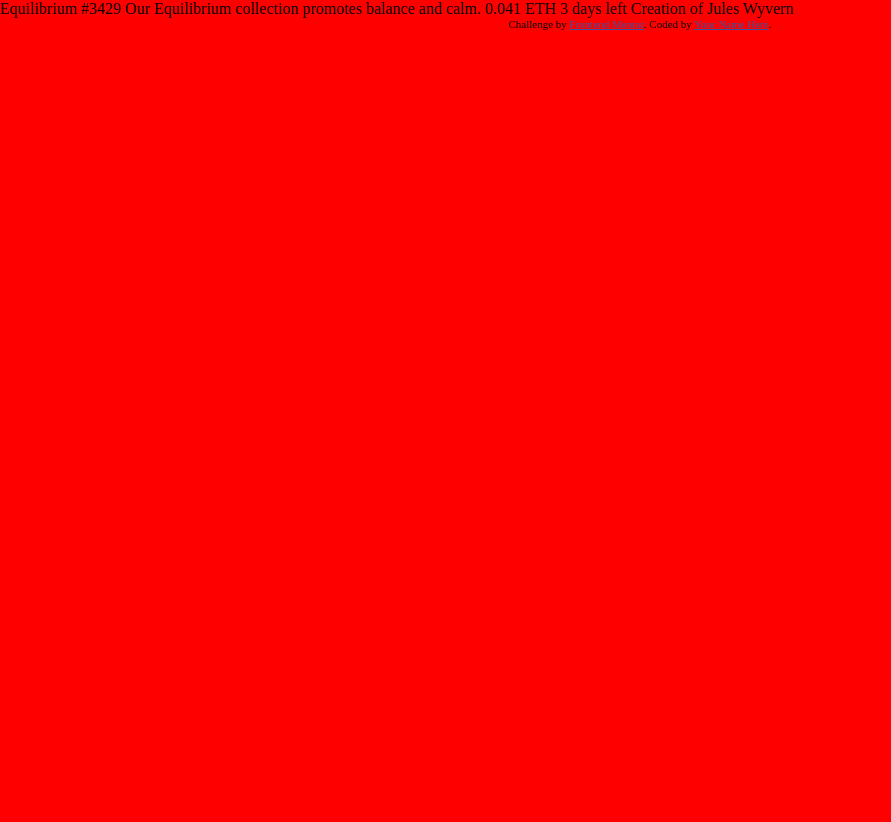
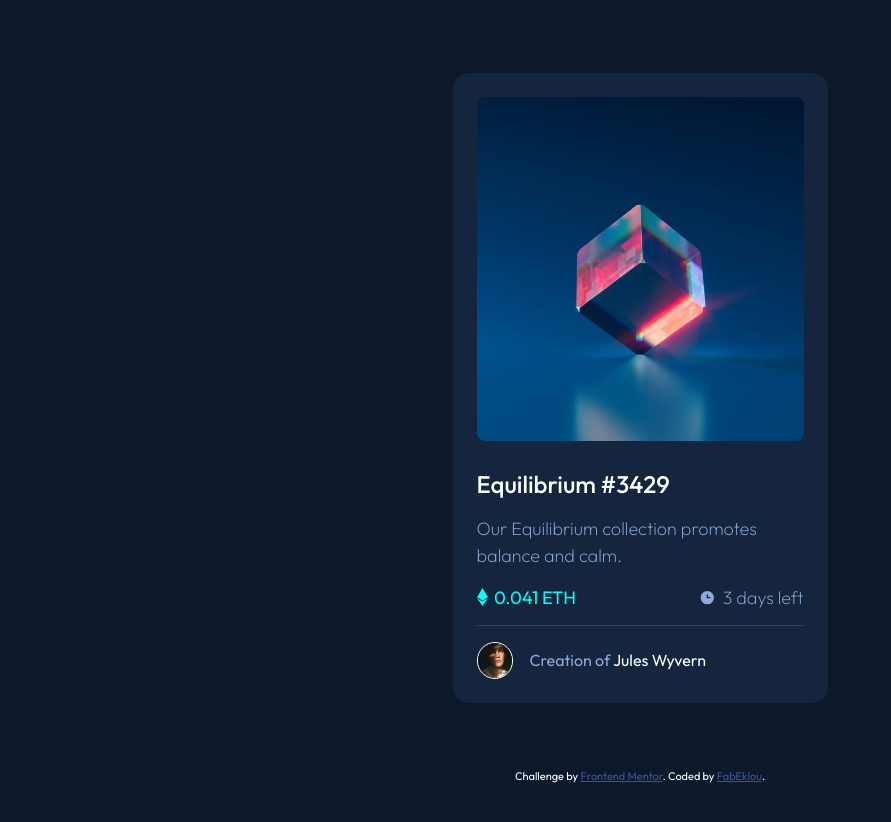
Before and after one commit to fabeklou/nft-preview-card-component-main, a plain HTML site: page index.html in a window 1280 px wide. Shown: the whole page, without its empty margins (0-891 px from the left). Before the commit the page ends 800 px from the top, so only its background shows below. Drawn offline with Linux system fonts and the light colour scheme.

Commit message:
second commit

```diff
--- a/index.html
+++ b/index.html
@@ -28,19 +28,48 @@
 
 <body>
 
-  Equilibrium #3429
+   <main>
 
-  Our Equilibrium collection promotes balance and calm.
+      <div class="card">
 
-  0.041 ETH
-  3 days left
+         <div class="img-container">
+            <img class="equilibrum" src="./images/image-equilibrium.jpg" alt="image quilibrum">
+            <div class="view">
+               <img src="./images/icon-view.svg" alt="eye icon">
+            </div>
+         </div>
 
-  Creation of Jules Wyvern
+         <div class="main-info-container">
+            <h1 class="action">Equilibrium #3429</h1>
+            <p>Our Equilibrium collection promotes balance and calm.</p>
+            <div class="second-info-container">
+               <div> <svg width="11" height="18" xmlns="http://www.w3.org/2000/svg">
+                     <path d="M11 10.216 5.5 18 0 10.216l5.5 3.263 5.5-3.262ZM5.5 0l5.496 9.169L5.5 12.43 0 9.17 5.5 0Z"
+                        fill="#00FFF8" />
+                  </svg>
+                  <h2>0.041 ETH</h2>
+               </div>
+               <div> <svg width="17" height="17" xmlns="http://www.w3.org/2000/svg">
+                     <path
+                        d="M8.305 2.007a6.667 6.667 0 1 0 0 13.334 6.667 6.667 0 0 0 0-13.334Zm2.667 7.334H8.305a.667.667 0 0 1-.667-.667V6.007a.667.667 0 0 1 1.334 0v2h2a.667.667 0 0 1 0 1.334Z"
+                        fill="#8BACD9" />
+                  </svg>
+                  <h2>3 days left</h2>
+               </div>
+            </div>
+         </div>
+         <div class="creator-container">
+            <img src="./images/image-avatar.png" alt="Jules Wyvern photograph">
+            <h3>Creation of <span class="action">Jules Wyvern</span></h3>
+         </div>
+      </div>
 
       <div class="attribution">
          Challenge by <a href="https://www.frontendmentor.io?ref=challenge" target="_blank">Frontend Mentor</a>.
-    Coded by <a href="#">Your Name Here</a>.
+         Coded by <a href="https://github.com/FabEklou">FabEklou</a>.
       </div>
+   </main>
+
 </body>
 
 </html>
--- /dev/null
+++ b/scss/_small.scss
@@ -0,0 +1,152 @@
+@import url('https://fonts.googleapis.com/css2?family=Outfit:wght@100;200;300;400;500;600;700;800;900&display=swap');
+
+* {
+    margin: 0;
+    padding: 0;
+    box-sizing: border-box;
+    font-family: "Outfit", sans-serif;
+    color: rgb(255, 255, 255);
+}
+
+body {
+    background: rgb(13, 25, 43);
+}
+
+p,
+h2,
+h3 {
+    font-size: 1.125rem;
+    font-weight: 200;
+}
+
+h1 {
+    font-size: 1.5rem;
+    font-weight: 500;
+}
+
+main {
+    display: grid;
+    place-items: center;
+    margin-top: 2rem;
+    min-height: 100vh;
+
+    .card {
+        background: rgb(20, 37, 61);
+        padding: 1.5rem;
+        margin: 1rem;
+        max-width: 375px;
+        border-radius: 1rem;
+
+        .img-container {
+            position: relative;
+
+            .equilibrum {
+                width: 100%;
+                border-radius: 0.5rem;
+                aspect-ratio: 0.95;
+                object-fit: cover;
+
+            }
+
+            .view {
+                position: absolute;
+                left: 0;
+                top: 0;
+                width: 100%;
+                height: 99%;
+                background: rgba(0, 255, 247, 0.4);
+                border-radius: 0.5rem;
+                display: grid;
+                place-items: center;
+                opacity: 0;
+                transition: 200ms ease-in;
+                cursor: pointer;
+
+                img {
+                    display: block;
+                }
+            }
+
+            &:hover {
+                .view {
+                    opacity: 1;
+                }
+            }
+        }
+    }
+}
+
+.main-info-container {
+    border-bottom: 0.01rem solid rgb(47, 65, 91);
+    padding: 1rem 0;
+
+    h1 {
+        margin: 0.5rem 0 1rem;
+    }
+
+    p {
+        line-height: 150%;
+        color: rgb(139, 172, 218);
+    }
+
+    .second-info-container {
+        display: flex;
+        justify-content: space-between;
+        margin-top: 1rem;
+
+        svg,
+        h2 {
+            display: inline-block;
+            vertical-align: middle;
+        }
+
+        h2 {
+            color: rgb(0, 255, 247);
+            display: inline-block;
+            // vertical-align: bottom;
+            font-weight: 400;
+            margin-left: 0.2rem;
+        }
+
+        div+div>h2 {
+            color: rgb(139, 172, 218);
+            font-weight: 200;
+        }
+    }
+}
+
+.creator-container {
+    padding-top: 1rem;
+
+    img,
+    h3 {
+        display: inline-block;
+        vertical-align: middle;
+    }
+
+    img {
+        width: 2.3rem;
+        border: solid 0.02rem rgb(255, 255, 255);
+        border-radius: 50%;
+    }
+
+    h3 {
+        margin-left: 0.8rem;
+        font-size: 1rem;
+        font-weight: 400;
+        color: rgb(139, 172, 218);
+    }
+}
+
+.action {
+    transition: 200ms ease-in;
+    cursor: pointer;
+
+    &:hover {
+        color: rgb(0, 255, 247);
+    }
+}
+
+.attribution {
+    margin-bottom: 1.5rem;
+}
--- a/scss/style.scss
+++ b/scss/style.scss
@@ -1,9 +1,5 @@
-* {
-    margin: 0;
-    padding: 0;
-    box-sizing: border-box;
+@import "small";
+
+@media only screen and (min-width: 1440px) {
+    @import "large";
 }
-
-body {
-    background: red;
-}
```
Also changed, not shown: css/style.css, css/style.min.css, scss/_large.scss (added), 2 other files. Lines whose indentation alone changed are shown as unchanged.
